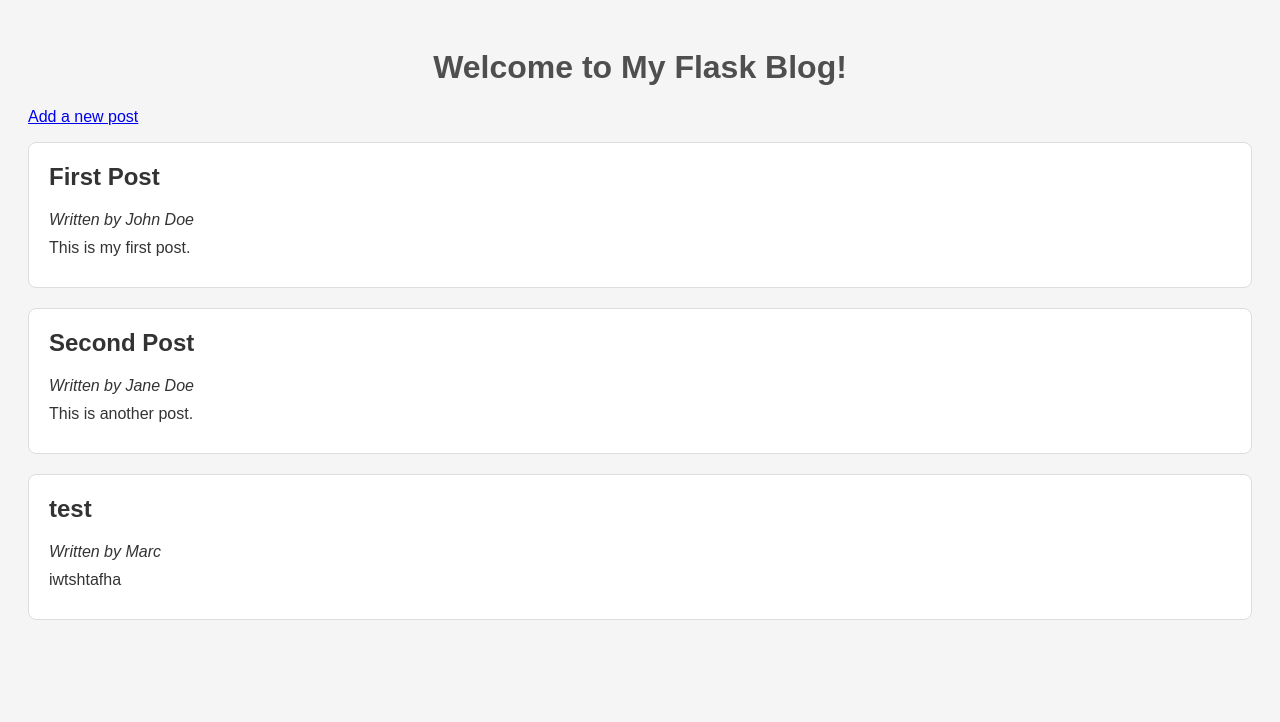
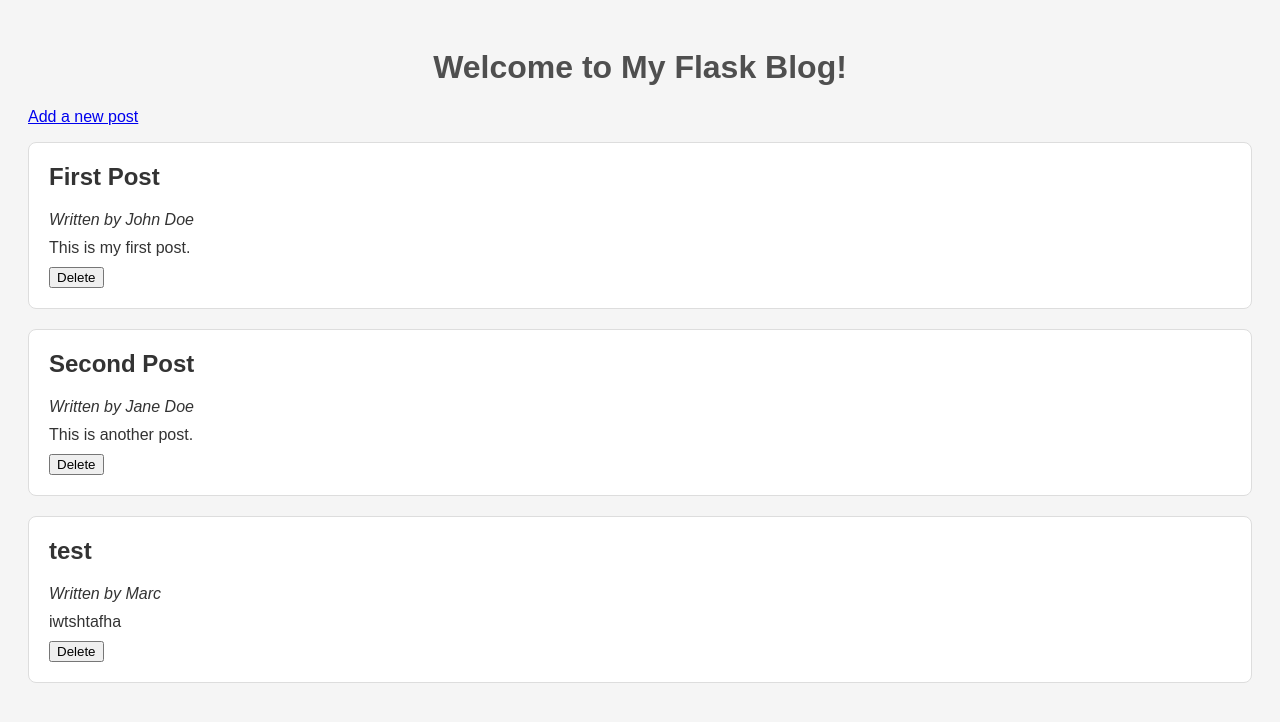
Before and after one commit to MarcMaier-QA/Masterblog, a Flask app: page / in a window 1280 px wide. Shown: the top 722 px of the page. Run offline with Flask 3, Linux system fonts and the light colour scheme.

Commit message:
Add delete functionality with button on index page

```diff
--- a/app.py
+++ b/app.py
@@ -25,5 +25,13 @@ def add_post():
     return render_template('add.html')
 
 
+@app.route('/delete/<int:post_id>')
+def delete(post_id):
+    posts = load_posts()
+    posts = [post for post in posts if post['id'] != post_id]
+    save_posts(posts)
+    return redirect(url_for('index'))
+
+
 if __name__ == '__main__':
     app.run(host="0.0.0.0", port=5001, debug=True)
--- a/templates/index.html
+++ b/templates/index.html
@@ -14,8 +14,11 @@
             <h2>{{ post.title }}</h2>
             <p><em>Written by {{ post.author }}</em></p>
             <p>{{ post.content }}</p>
+
+            <form action="{{ url_for('delete', post_id=post.id) }}" method="get" style="display:inline;">
+                <button type="submit">Delete</button>
+            </form>
         </div>
     {% endfor %}
-
 </body>
 </html>
```
